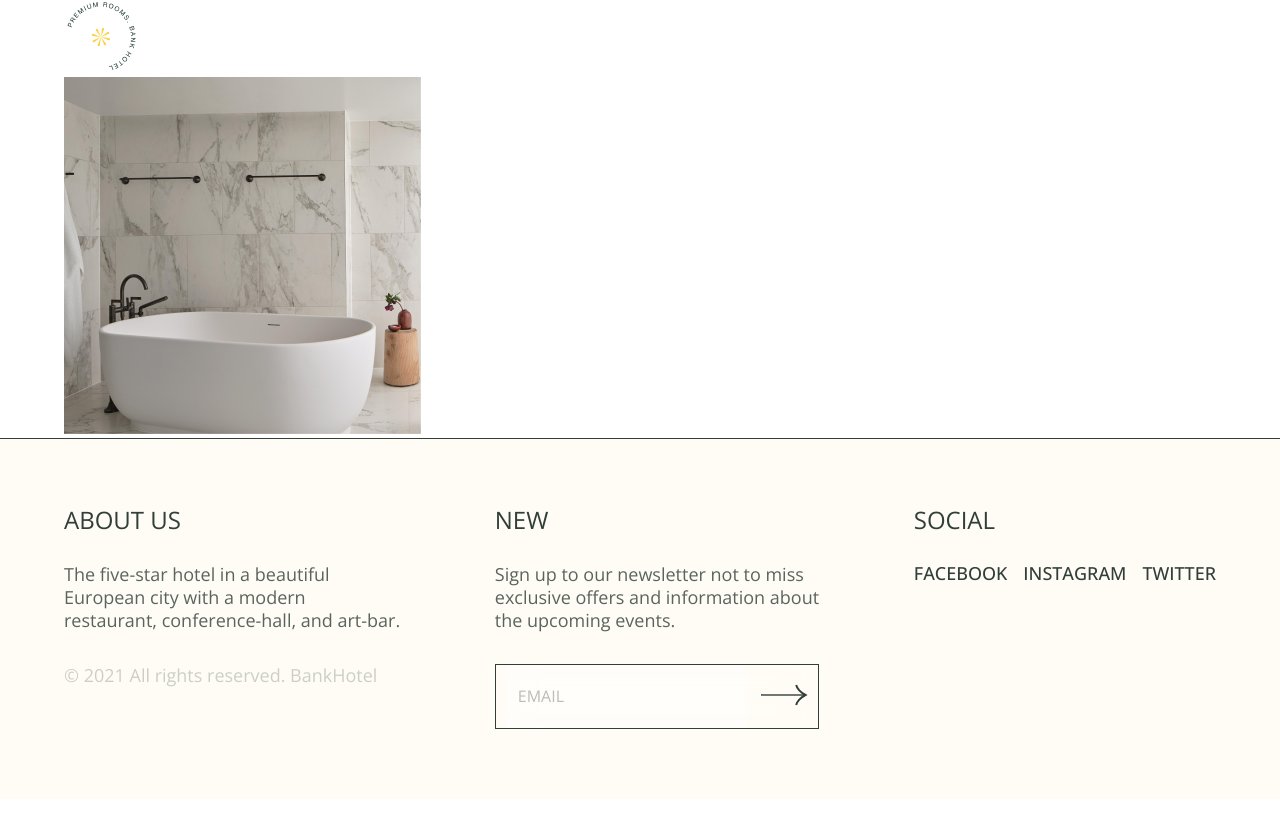
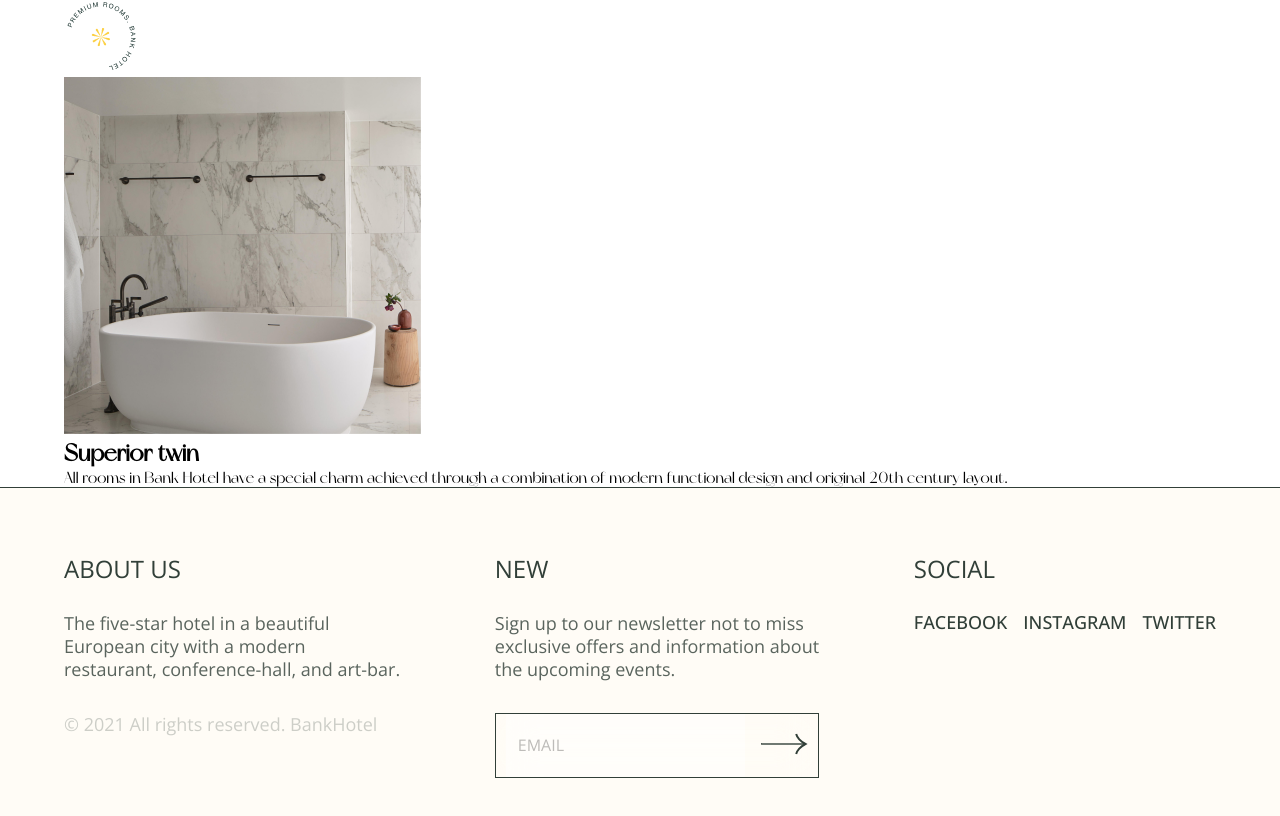
Before and after one commit to gift56/Fullstack-HotelWebsite, a React (Create React App) app: page /rooms in a window 1280 px wide. Shown: the part 2094-2910 px from the top of the page. Built offline with nearby package versions, Linux system fonts and the light colour scheme.

Commit message:
added some stuff

```diff
--- a/src/components/RoomsData/RoomOptions.jsx
+++ b/src/components/RoomsData/RoomOptions.jsx
@@ -24,6 +24,15 @@ const RoomOptions = () => {
                 <img src={LeftImg} alt="leftImg" />
               </div>
             </div>
+            <div className="textArea">
+              <h2>Superior twin</h2>
+              <p>
+                <span>All rooms in Bank Hotel have a special</span>{" "}
+                <span>charm achieved through a combination of</span>{" "}
+                <span>modern functional design and original 20th</span>{" "}
+                <span>century layout.</span>
+              </p>
+            </div>
           </OptionLeftArea>
           <OptionRightArea></OptionRightArea>
         </OptionArea>
```
